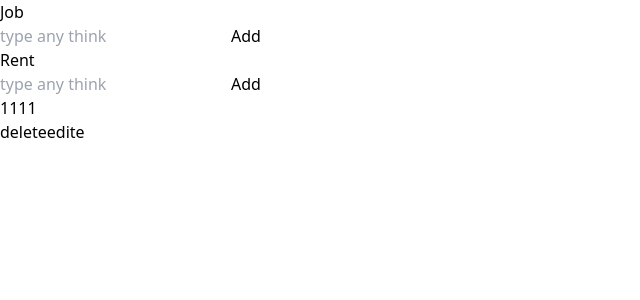
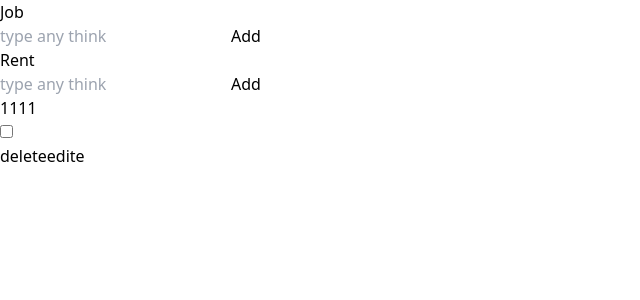
Before and after one commit to armiiiiiin/reactRoocket, a React (Vite) app in the folder react/: page / in a window 1280 px wide. Shown: the top 300 px of the page, without its empty margins (0-640 px from the left). Built offline with nearby package versions, Linux system fonts and the light colour scheme.

Commit message:
do or not do work todo check

```diff
--- a/react/src/Rent.jsx
+++ b/react/src/Rent.jsx
@@ -90,6 +90,28 @@ const DeleteHanler = (item) =>{
 
 
 
+const StatusHanler = (item)=>{
+
+
+  let newitemstatus = data.map((todoitem) => {
+    if(item.id === todoitem.id ) {
+      todoitem.status = ! todoitem.status
+    }
+
+    return todoitem
+  })
+
+    // console.log(newitemstatus)
+    setdata(newitemstatus)
+
+  }
+
+
+console.log(data)
+
+
+
+
   return (
     <div>
       <h1 className="flex justify-center justify-items-center p-2">Rent</h1>
@@ -103,7 +125,7 @@ const DeleteHanler = (item) =>{
         <button className="m-2">Add</button>
       </div>
 
-      <ListRent data={data} DeleteHanler={DeleteHanler} />
+      <ListRent data={data} DeleteHanler={DeleteHanler}   StatusHanler={StatusHanler} />
     </div>
   )
 }
--- a/react/src/component/Rent/ItemRent.jsx
+++ b/react/src/component/Rent/ItemRent.jsx
@@ -1,7 +1,6 @@
-import DeletItem from "../Todo/DeletItem";
 import DeleteRent from "./DeleteRent";
 
-export default function ItemRent({item , DeleteHanler}) {
+export default function ItemRent({item , DeleteHanler ,  StatusHanler}) {
 
 
   return (
@@ -10,7 +9,10 @@ export default function ItemRent({item , DeleteHanler}) {
 
     <div className="flex flex-col w-auto border-2 border-slate-300 rounded m-2 p-2 text-gray-500">
 
-      <h1>{item?.Title}</h1>
+      <div className="flex flex-row-reverse justify-between">
+        <h1 className= {`${item?.Status ? 'font-bold line-through' : ''}`} >{item?.Title}</h1>
+        <input type="checkbox" checked={item?.Status } onChange={()=>StatusHanler(item)}  />
+      </div>
       <button className="flex justify-between ">
         <DeleteRent clickHanler={()=>DeleteHanler(item)} />
         <span className="font-bold text-green-800 uppercase p-2">edite</span>
--- a/react/src/component/Rent/ListRent.jsx
+++ b/react/src/component/Rent/ListRent.jsx
@@ -1,6 +1,6 @@
 import ItemRent from "./ItemRent";
 
-export default function ListRent({data , DeleteHanler}) {
+export default function ListRent({data , DeleteHanler ,  StatusHanler}) {
 
 
 
@@ -8,7 +8,7 @@ export default function ListRent({data , DeleteHanler}) {
 
     <div className="flex flex-wrap justify-center ">
 
-      {data.map((item)=><ItemRent item = {item} DeleteHanler={DeleteHanler} />)}
+      {data.map((item)=><ItemRent item = {item} DeleteHanler={DeleteHanler}  StatusHanler={StatusHanler} />)}
 
     </div>
 
```
